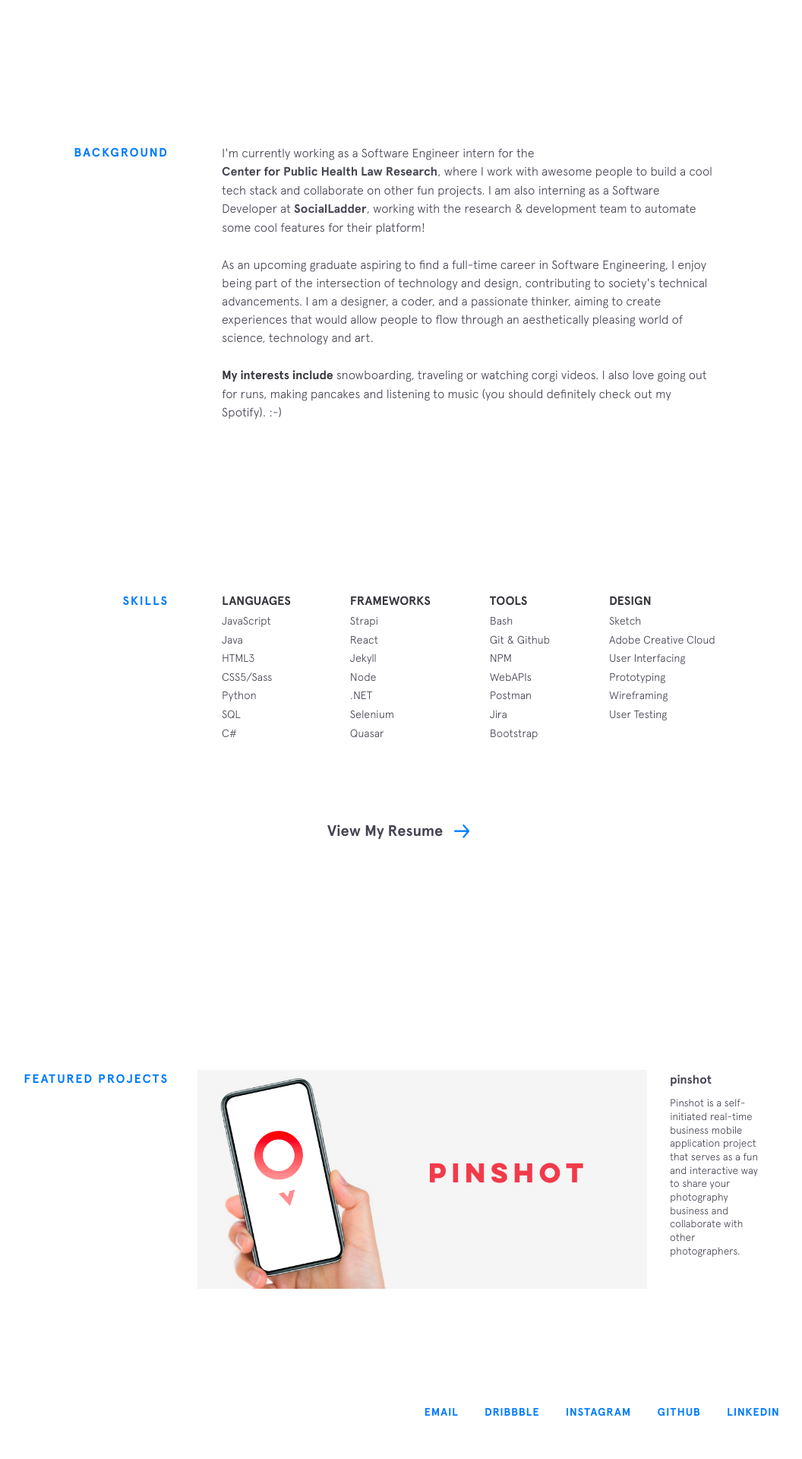
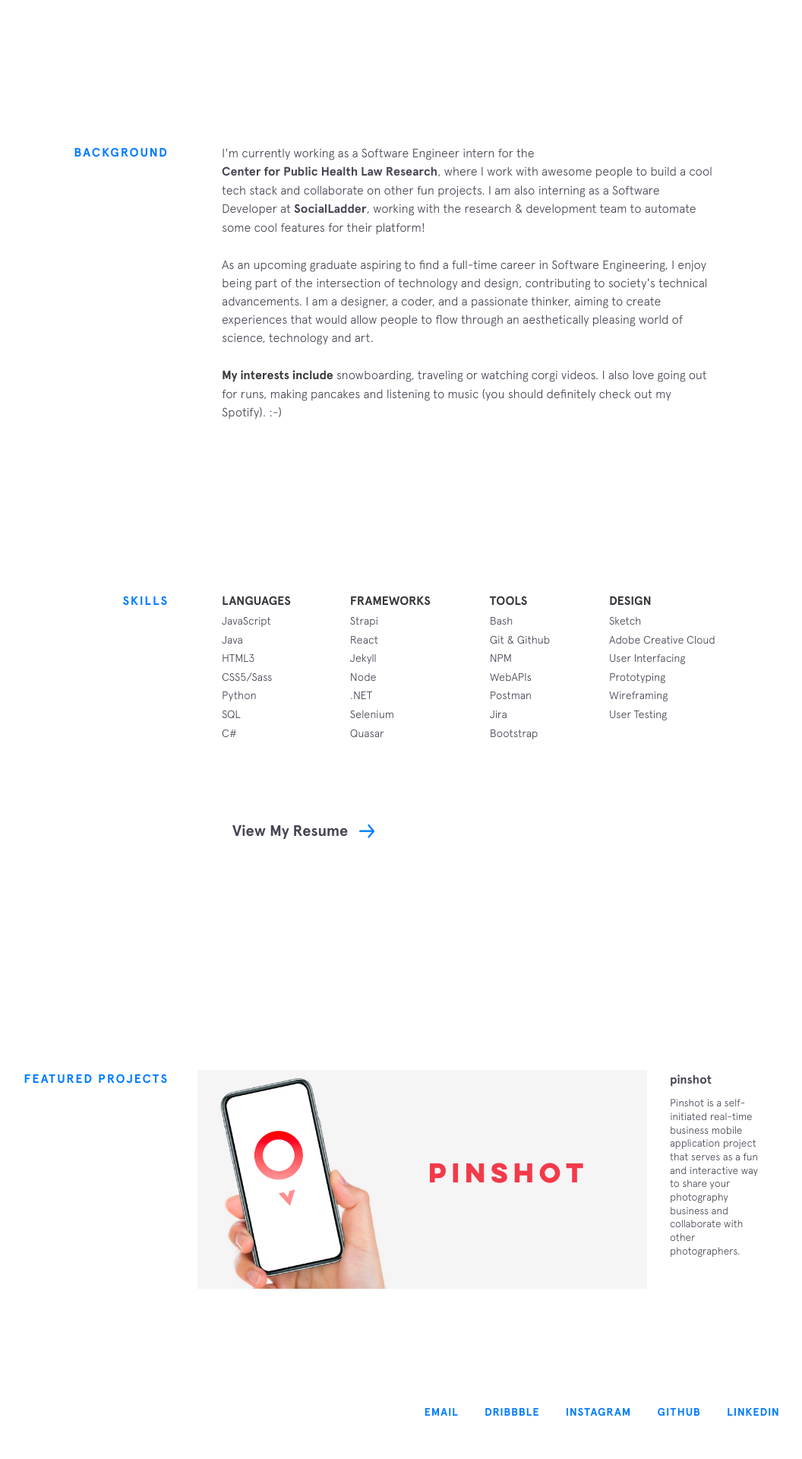
Before and after one commit to Faskyy/FahdK, a Jekyll site: the page built from index.html, in a window 1280 px wide. Shown: the part 811-2731 px from the top of the page at 76% size, without its empty margins (158-1214 px from the left). Built offline with Jekyll 4.4.1, drawn with Linux system fonts in a browser that asks for light colours; nearby versions of some CDN libraries.

Commit message:
Update skills.html

```diff
--- a/_includes/skills.html
+++ b/_includes/skills.html
@@ -39,7 +39,7 @@
 
 <section class="section experience">
   <div class="section__title"></div>
-    <a href="{{site.resume}}" target="_blank" class="arrow-link">View My Resume</a>
+    <a href="{{site.resume}}" target="_blank" class="arrow-link" style="margin-right: 250px;">View My Resume</a>
 </section>
   </div>
 </section>
```
